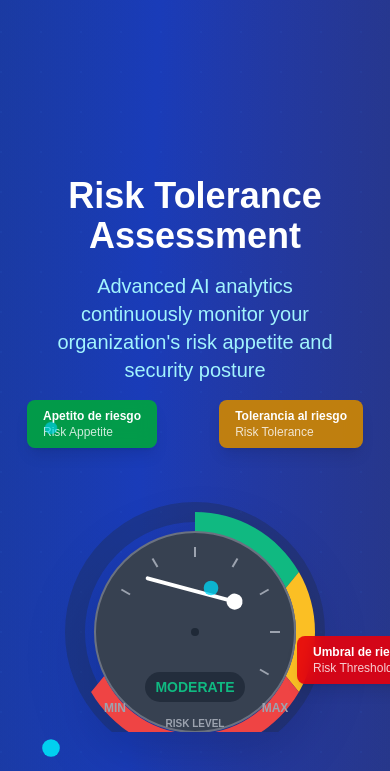
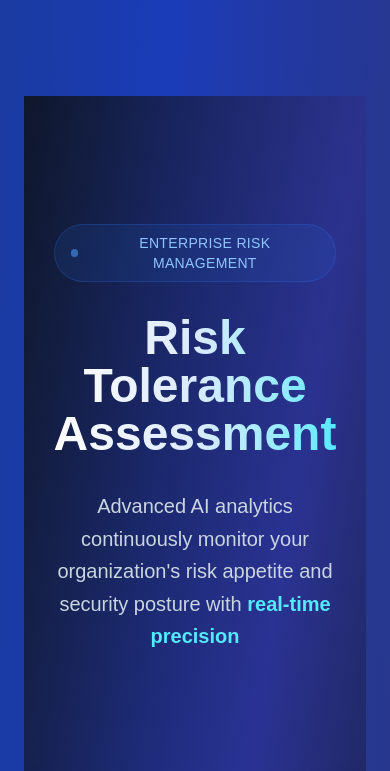
Before and after one commit to emi10147/cyberthink-platform, a Next.js app: page / in a window 390 px wide. Shown: the part 5409-6180 px from the top of the page. Built offline with nearby package versions, Linux system fonts and the light colour scheme.

Commit message:
Enhance risk gauge with professional styling and premium animations

```diff
--- a/src/app/page.tsx
+++ b/src/app/page.tsx
@@ -956,89 +956,113 @@ export default function Dashboard() {
             />
           </div>
 
-          {/* Professional Risk Tolerance Gauge */}
+          {/* Professional Risk Tolerance Assessment */}
           <motion.div
-            className="flex flex-col items-center justify-center py-20 px-8"
-            initial={{ opacity: 0, scale: 0.9 }}
-            whileInView={{ opacity: 1, scale: 1 }}
-            transition={{ duration: 1, delay: 0.2 }}
+            className="relative py-32 px-8 overflow-hidden"
+            initial={{ opacity: 0 }}
+            whileInView={{ opacity: 1 }}
+            transition={{ duration: 1.2 }}
             viewport={{ once: true }}
           >
-            <h2 className="text-4xl md:text-5xl font-bold text-white mb-4 text-center">
-              Risk Tolerance Assessment
-            </h2>
-            <p className="text-xl text-cyan-200 mb-12 text-center max-w-2xl">
-              Advanced AI analytics continuously monitor your organization's risk appetite and security posture
-            </p>
+            {/* Premium Background */}
+            <div className="absolute inset-0 bg-gradient-to-br from-slate-900 via-indigo-900/50 to-slate-900"></div>
+            <div className="absolute inset-0 bg-[radial-gradient(ellipse_at_top,_var(--tw-gradient-stops))] from-blue-900/20 via-transparent to-transparent"></div>
 
-            <div className="relative">
+            <div className="relative z-10 max-w-7xl mx-auto flex flex-col items-center">
+              {/* Enhanced Header */}
+              <motion.div
+                className="text-center mb-20"
+                initial={{ opacity: 0, y: 30 }}
+                whileInView={{ opacity: 1, y: 0 }}
+                transition={{ duration: 0.8 }}
+              >
+                <motion.div
+                  className="inline-flex items-center px-4 py-2 bg-blue-500/10 border border-blue-500/20 rounded-full mb-8"
+                  initial={{ opacity: 0, scale: 0.8 }}
+                  whileInView={{ opacity: 1, scale: 1 }}
+                  transition={{ delay: 0.3 }}
+                >
+                  <div className="w-2 h-2 bg-blue-400 rounded-full mr-3 animate-pulse"></div>
+                  <span className="text-blue-300 text-sm font-medium tracking-wide">ENTERPRISE RISK MANAGEMENT</span>
+                </motion.div>
+
+                <h2 className="text-5xl md:text-7xl font-extrabold mb-8 bg-clip-text text-transparent bg-gradient-to-r from-white via-blue-100 to-cyan-300">
+                  Risk Tolerance Assessment
+                </h2>
+                <p className="text-xl md:text-2xl text-slate-300 max-w-4xl mx-auto leading-relaxed mb-16">
+                  Advanced AI analytics continuously monitor your organization's risk appetite and security posture with
+                  <span className="text-cyan-300 font-semibold"> real-time precision</span>
+                </p>
+              </motion.div>
+
+              <div className="relative">
               {/* Risk Tolerance Gauge SVG */}
               <motion.svg
-                width="400"
-                height="300"
-                viewBox="0 0 400 300"
+                width="600"
+                height="450"
+                viewBox="0 0 600 450"
                 className="drop-shadow-2xl"
-                initial={{ rotate: -10 }}
-                animate={{ rotate: 0 }}
+                initial={{ opacity: 0, scale: 0.8 }}
+                animate={{ opacity: 1, scale: 1 }}
                 transition={{ duration: 1.5, delay: 0.5 }}
               >
                 {/* Outer Ring - Background */}
                 <circle
-                  cx="200"
-                  cy="200"
-                  r="120"
+                  cx="300"
+                  cy="300"
+                  r="180"
                   fill="none"
-                  stroke="#1f2937"
-                  strokeWidth="20"
-                  opacity="0.3"
+                  stroke="#1e293b"
+                  strokeWidth="12"
+                  opacity="0.2"
                 />
 
-                {/* Risk Sections */}
-                {/* Risk Appetite (Green) - 60 degrees */}
+                {/* Risk Appetite Zone (Green) */}
                 <motion.path
-                  d="M 200 80 A 120 120 0 0 1 303.92 140 L 290.78 156 A 100 100 0 0 0 200 100 Z"
-                  fill="#10b981"
-                  initial={{ opacity: 0 }}
-                  animate={{ opacity: 1 }}
-                  transition={{ delay: 1, duration: 0.8 }}
+                  d="M 300 120 A 180 180 0 0 1 455.88 210 L 437.45 234 A 150 150 0 0 0 300 150 Z"
+                  fill="url(#greenGradient)"
+                  initial={{ pathLength: 0, opacity: 0 }}
+                  animate={{ pathLength: 1, opacity: 0.9 }}
+                  transition={{ delay: 1.2, duration: 1.5, ease: "easeOut" }}
                 />
 
-                {/* Risk Tolerance (Yellow) - 60 degrees */}
+                {/* Risk Tolerance Zone (Orange) */}
                 <motion.path
-                  d="M 303.92 140 A 120 120 0 0 1 303.92 260 L 290.78 244 A 100 100 0 0 0 290.78 156 Z"
-                  fill="#fbbf24"
-                  initial={{ opacity: 0 }}
-                  animate={{ opacity: 1 }}
-                  transition={{ delay: 1.2, duration: 0.8 }}
+                  d="M 455.88 210 A 180 180 0 0 1 455.88 390 L 437.45 366 A 150 150 0 0 0 437.45 234 Z"
+                  fill="url(#orangeGradient)"
+                  initial={{ pathLength: 0, opacity: 0 }}
+                  animate={{ pathLength: 1, opacity: 0.9 }}
+                  transition={{ delay: 1.5, duration: 1.5, ease: "easeOut" }}
                 />
 
-                {/* Risk Threshold (Red) - 60 degrees */}
+                {/* Risk Threshold Zone (Red) */}
                 <motion.path
-                  d="M 303.92 260 A 120 120 0 0 1 96.08 260 L 109.22 244 A 100 100 0 0 0 290.78 244 Z"
-                  fill="#ef4444"
-                  initial={{ opacity: 0 }}
-                  animate={{ opacity: 1 }}
-                  transition={{ delay: 1.4, duration: 0.8 }}
+                  d="M 455.88 390 A 180 180 0 0 1 144.12 390 L 162.55 366 A 150 150 0 0 0 437.45 366 Z"
+                  fill="url(#redGradient)"
+                  initial={{ pathLength: 0, opacity: 0 }}
+                  animate={{ pathLength: 1, opacity: 0.9 }}
+                  transition={{ delay: 1.8, duration: 1.5, ease: "easeOut" }}
                 />
 
                 {/* Inner Gauge Face */}
                 <circle
-                  cx="200"
-                  cy="200"
-                  r="100"
-                  fill="#374151"
-                  stroke="#6b7280"
-                  strokeWidth="2"
+                  cx="300"
+                  cy="300"
+                  r="150"
+                  fill="url(#gaugeBackground)"
+                  stroke="#475569"
+                  strokeWidth="3"
                 />
 
-                {/* Gauge Markings */}
-                {Array.from({length: 7}, (_, i) => {
-                  const angle = -150 + (i * 30);
+                {/* Enhanced Gauge Markings */}
+                {Array.from({length: 9}, (_, i) => {
+                  const angle = -135 + (i * 22.5);
                   const radian = (angle * Math.PI) / 180;
-                  const x1 = 200 + 85 * Math.cos(radian);
-                  const y1 = 200 + 85 * Math.sin(radian);
-                  const x2 = 200 + 75 * Math.cos(radian);
-                  const y2 = 200 + 75 * Math.sin(radian);
+                  const isMainMark = i % 2 === 0;
+                  const x1 = 300 + 135 * Math.cos(radian);
+                  const y1 = 300 + 135 * Math.sin(radian);
+                  const x2 = 300 + (isMainMark ? 115 : 125) * Math.cos(radian);
+                  const y2 = 300 + (isMainMark ? 115 : 125) * Math.sin(radian);
 
                   return (
                     <motion.line
@@ -1047,114 +1071,134 @@ export default function Dashboard() {
                       y1={y1}
                       x2={x2}
                       y2={y2}
-                      stroke="#9ca3af"
-                      strokeWidth="2"
-                      initial={{ opacity: 0 }}
-                      animate={{ opacity: 1 }}
-                      transition={{ delay: 1.6 + i * 0.1 }}
+                      stroke={isMainMark ? "#cbd5e1" : "#64748b"}
+                      strokeWidth={isMainMark ? "4" : "2"}
+                      strokeLinecap="round"
+                      initial={{ opacity: 0, scale: 0 }}
+                      animate={{ opacity: 1, scale: 1 }}
+                      transition={{ delay: 2 + i * 0.1 }}
                     />
                   );
                 })}
 
-                {/* Animated Needle */}
+                {/* Enhanced Animated Needle */}
                 <motion.g
-                  initial={{ rotate: -150 }}
-                  animate={{ rotate: -75 }}
+                  initial={{ rotate: -135 }}
+                  animate={{ rotate: -45 }}
                   transition={{
-                    delay: 2,
-                    duration: 2,
+                    delay: 2.5,
+                    duration: 2.5,
                     type: "spring",
-                    stiffness: 100,
-                    damping: 10
+                    stiffness: 60,
+                    damping: 8
                   }}
-                  style={{ transformOrigin: "200px 200px" }}
+                  style={{ transformOrigin: "300px 300px" }}
                 >
+                  {/* Needle Shadow */}
                   <line
-                    x1="200"
-                    y1="200"
-                    x2="200"
-                    y2="110"
+                    x1="300"
+                    y1="300"
+                    x2="302"
+                    y2="170"
+                    stroke="#000000"
+                    strokeWidth="8"
+                    strokeLinecap="round"
+                    opacity="0.2"
+                  />
+                  {/* Main Needle */}
+                  <line
+                    x1="300"
+                    y1="300"
+                    x2="300"
+                    y2="165"
                     stroke="#ffffff"
-                    strokeWidth="4"
+                    strokeWidth="6"
                     strokeLinecap="round"
                   />
+                  {/* Needle Base */}
                   <circle
-                    cx="200"
-                    cy="200"
-                    r="8"
-                    fill="#ffffff"
+                    cx="300"
+                    cy="300"
+                    r="15"
+                    fill="#64748b"
+                    stroke="#475569"
+                    strokeWidth="3"
                   />
                 </motion.g>
 
-                {/* Center Dot */}
+                {/* Center Pin */}
                 <circle
-                  cx="200"
-                  cy="200"
-                  r="4"
-                  fill="#1f2937"
+                  cx="300"
+                  cy="300"
+                  r="8"
+                  fill="#1e293b"
                 />
 
-                {/* MIN MAX Labels */}
-                <text x="120" y="280" fill="#9ca3af" fontSize="12" fontWeight="bold" textAnchor="middle">MIN</text>
-                <text x="280" y="280" fill="#9ca3af" fontSize="12" fontWeight="bold" textAnchor="middle">MAX</text>
-                <text x="200" y="295" fill="#9ca3af" fontSize="10" fontWeight="bold" textAnchor="middle">RISK LEVEL</text>
+                {/* Labels */}
+                <text x="200" y="420" fill="#94a3b8" fontSize="20" fontWeight="600" textAnchor="middle">MIN</text>
+                <text x="400" y="420" fill="#94a3b8" fontSize="20" fontWeight="600" textAnchor="middle">MAX</text>
+                <text x="300" y="440" fill="#64748b" fontSize="14" fontWeight="500" textAnchor="middle" letterSpacing="2px">RISK LEVEL</text>
 
                 {/* Current Status Display */}
-                <rect x="150" y="240" width="100" height="30" rx="15" fill="#1f2937" fillOpacity="0.8"/>
-                <text x="200" y="260" fill="#10b981" fontSize="14" fontWeight="bold" textAnchor="middle">MODERATE</text>
+                <rect x="225" y="360" width="150" height="45" rx="22" fill="url(#statusBackground)" stroke="#22c55e" strokeWidth="2"/>
+                <text x="300" y="390" fill="#22c55e" fontSize="18" fontWeight="700" textAnchor="middle" letterSpacing="1px">MODERATE</text>
+
+                {/* Gradient Definitions */}
+                <defs>
+                  <linearGradient id="greenGradient" x1="0%" y1="0%" x2="100%" y2="0%">
+                    <stop offset="0%" stopColor="#10b981" stopOpacity="0.9"/>
+                    <stop offset="100%" stopColor="#34d399" stopOpacity="0.7"/>
+                  </linearGradient>
+                  <linearGradient id="orangeGradient" x1="0%" y1="0%" x2="100%" y2="0%">
+                    <stop offset="0%" stopColor="#f59e0b" stopOpacity="0.9"/>
+                    <stop offset="100%" stopColor="#fbbf24" stopOpacity="0.7"/>
+                  </linearGradient>
+                  <linearGradient id="redGradient" x1="0%" y1="0%" x2="100%" y2="0%">
+                    <stop offset="0%" stopColor="#ef4444" stopOpacity="0.9"/>
+                    <stop offset="100%" stopColor="#f87171" stopOpacity="0.7"/>
+                  </linearGradient>
+                  <radialGradient id="gaugeBackground" cx="50%" cy="30%">
+                    <stop offset="0%" stopColor="#475569"/>
+                    <stop offset="100%" stopColor="#334155"/>
+                  </radialGradient>
+                  <radialGradient id="statusBackground" cx="50%" cy="50%">
+                    <stop offset="0%" stopColor="#1e293b" stopOpacity="0.9"/>
+                    <stop offset="100%" stopColor="#0f172a" stopOpacity="0.7"/>
+                  </radialGradient>
+                </defs>
               </motion.svg>
 
-              {/* Labels around the gauge */}
+              {/* Premium Floating Labels */}
               <motion.div
-                className="absolute -top-8 left-8 bg-green-600/90 backdrop-blur-sm text-white px-4 py-2 rounded-lg shadow-lg"
-                initial={{ opacity: 0, x: -20 }}
-                animate={{ opacity: 1, x: 0 }}
-                transition={{ delay: 2.5 }}
+                className="absolute -top-6 -left-4 bg-gradient-to-r from-green-600 to-emerald-500 text-white px-6 py-3 rounded-2xl shadow-2xl border border-green-400/30"
+                initial={{ opacity: 0, x: -30, y: 20 }}
+                animate={{ opacity: 1, x: 0, y: 0 }}
+                transition={{ delay: 3 }}
               >
-                <div className="text-xs font-semibold">Apetito de riesgo</div>
-                <div className="text-xs opacity-80">Risk Appetite</div>
+                <div className="text-sm font-bold">Apetito de riesgo</div>
+                <div className="text-xs opacity-90">Risk Appetite</div>
               </motion.div>
 
               <motion.div
-                className="absolute -top-8 right-8 bg-yellow-600/90 backdrop-blur-sm text-white px-4 py-2 rounded-lg shadow-lg"
-                initial={{ opacity: 0, x: 20 }}
-                animate={{ opacity: 1, x: 0 }}
-                transition={{ delay: 2.7 }}
+                className="absolute -top-6 -right-4 bg-gradient-to-r from-orange-600 to-amber-500 text-white px-6 py-3 rounded-2xl shadow-2xl border border-orange-400/30"
+                initial={{ opacity: 0, x: 30, y: 20 }}
+                animate={{ opacity: 1, x: 0, y: 0 }}
+                transition={{ delay: 3.2 }}
               >
-                <div className="text-xs font-semibold">Tolerancia al riesgo</div>
-                <div className="text-xs opacity-80">Risk Tolerance</div>
+                <div className="text-sm font-bold">Tolerancia al riesgo</div>
+                <div className="text-xs opacity-90">Risk Tolerance</div>
               </motion.div>
 
               <motion.div
-                className="absolute bottom-12 -right-8 bg-red-600/90 backdrop-blur-sm text-white px-4 py-2 rounded-lg shadow-lg"
-                initial={{ opacity: 0, y: 20 }}
-                animate={{ opacity: 1, y: 0 }}
-                transition={{ delay: 2.9 }}
+                className="absolute bottom-8 -right-8 bg-gradient-to-r from-red-600 to-rose-500 text-white px-6 py-3 rounded-2xl shadow-2xl border border-red-400/30"
+                initial={{ opacity: 0, x: 20, y: -20 }}
+                animate={{ opacity: 1, x: 0, y: 0 }}
+                transition={{ delay: 3.4 }}
               >
-                <div className="text-xs font-semibold">Umbral de riesgo</div>
-                <div className="text-xs opacity-80">Risk Threshold</div>
+                <div className="text-sm font-bold">Umbral de riesgo</div>
+                <div className="text-xs opacity-90">Risk Threshold</div>
               </motion.div>
-
-              {/* Floating Analytics Indicators */}
-              {[...Array(4)].map((_, i) => (
-                <motion.div
-                  key={i}
-                  className="absolute w-3 h-3 bg-cyan-400 rounded-full opacity-60"
-                  animate={{
-                    scale: [1, 1.5, 1],
-                    opacity: [0.6, 1, 0.6],
-                  }}
-                  transition={{
-                    duration: 2,
-                    repeat: Infinity,
-                    delay: i * 0.5,
-                  }}
-                  style={{
-                    left: `${50 + Math.sin(i * 90 * Math.PI / 180) * 160}px`,
-                    top: `${150 + Math.cos(i * 90 * Math.PI / 180) * 160}px`,
-                  }}
-                />
-              ))}
+              </div>
             </div>
 
             {/* Risk Assessment Details */}
```
